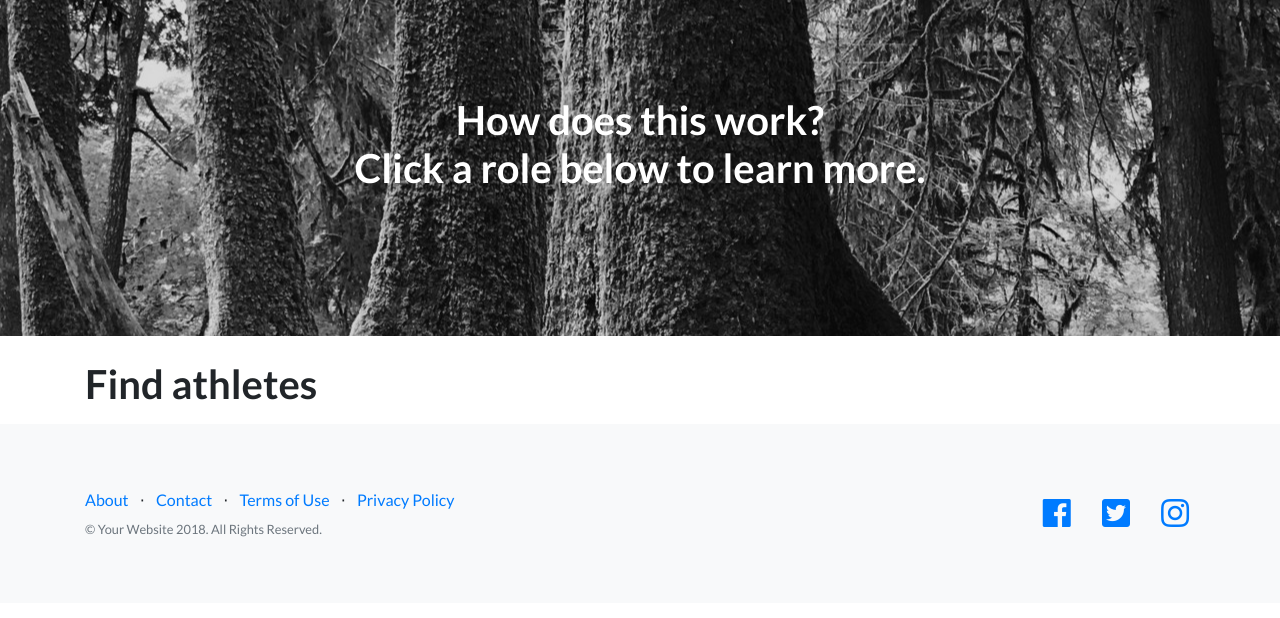
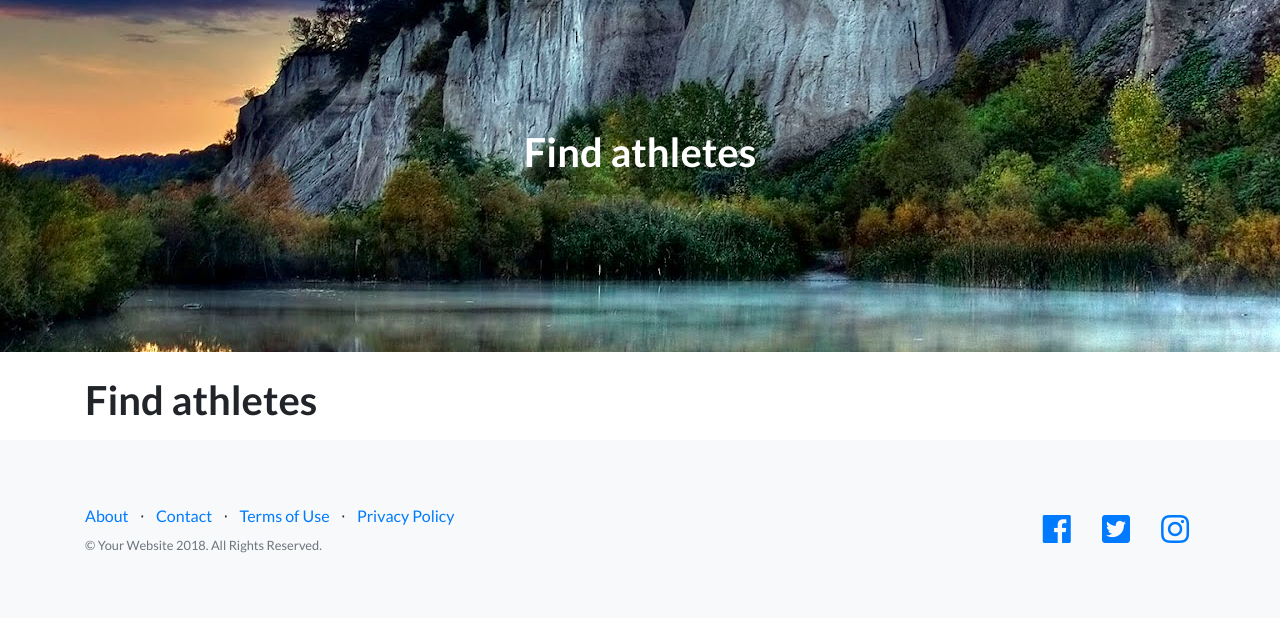
Before and after one commit to shacker/ap, a Django app: template ap/templates/users/index.html in a window 1280 px wide. Shown: the part 56-674 px from the top of the page. Run offline with Django 3.2, Linux system fonts and the light colour scheme; the template is opened without the code that fills it, so the values that code supplies are empty; style sheets or scripts are compiled from the project's sources; some libraries are stand-ins or nearby versions.

Commit message:
Profile mastheads

```diff
--- a/ap/static/scss/masthead.scss
+++ b/ap/static/scss/masthead.scss
@@ -3,8 +3,8 @@ header.masthead {
     background-color: #343a40;
     background: url("../img/bg-masthead.jpg") no-repeat center center;
     background-size: cover;
-    padding-top: 8rem;
-    padding-bottom: 8rem;
+    padding-top: 6rem;
+    padding-bottom: 6rem;
   }
 
   header.masthead .overlay {
@@ -23,22 +23,26 @@ header.masthead {
 
   header.masthead.faqs {
     background: url("../img/bg-faqs.jpg") no-repeat center center;
-    padding-top: 6rem;
-    padding-bottom: 6rem;
+    padding-top: 8rem;
+    padding-bottom: 8rem;
   }
 
   header.masthead.about {
     background: url("../img/bg-about.jpg") no-repeat center center;
-    padding-top: 6rem;
-    padding-bottom: 6rem;
+    padding-top: 8rem;
+    padding-bottom: 8rem;
   }
 
   header.masthead.events {
     background: url("../img/bg-events.jpg") no-repeat center center;
-    // image-rendering: -webkit-optimize-contrast;
-    // background-size: cover;background-position:50% 50%;
-    padding-top: 6rem;
-    padding-bottom: 6rem;
+    padding-top: 8rem;
+    padding-bottom: 8rem;
+  }
+
+  header.masthead.profiles {
+    background: url("../img/bg-profiles.jpg") no-repeat center center;
+    padding-top: 8rem;
+    padding-bottom: 8rem;
   }
 
   @media (min-width: 768px) {
--- a/ap/templates/users/index.html
+++ b/ap/templates/users/index.html
@@ -4,19 +4,17 @@
 
 {% block content %}
 
-  <header class="masthead faqs text-white text-center">
+  <header class="masthead profiles text-white text-center">
     <div class="overlay"></div>
     <div class="container">
       <div class="row">
         <div class="col-xl-9 mx-auto">
-          <h1 class="mb-5">How does this work?<br />
-            Click a role below to learn more.
+          <h1 class="mb-5">Find athletes<br />
           </h1>
         </div>
       </div>
     </div>
   </header>
-
 
   <div class="container">
     <div class="row">
--- a/ap/templates/users/profile.html
+++ b/ap/templates/users/profile.html
@@ -6,13 +6,13 @@
 
 {% block content %}
 
-  <header class="masthead faqs text-white text-center">
+  <header class="masthead profiles text-white text-center">
     <div class="overlay"></div>
     <div class="container">
       <div class="row">
         <div class="col-xl-9 mx-auto">
           <h1 class="mb-5">
-            change this
+            {{ profile.get_full_name }}
           </h1>
         </div>
       </div>
--- a/ap/templates/users/profile_edit.html
+++ b/ap/templates/users/profile_edit.html
@@ -7,13 +7,13 @@
 
 {% block content %}
 
-  <header class="masthead faqs text-white text-center">
+  <header class="masthead profiles text-white text-center">
     <div class="overlay"></div>
     <div class="container">
       <div class="row">
         <div class="col-xl-9 mx-auto">
           <h1 class="mb-5">
-            change this
+            Edit Your Profile
           </h1>
         </div>
       </div>
```
Also changed, not shown: ap/static/img/bg-profiles.jpg (added).
